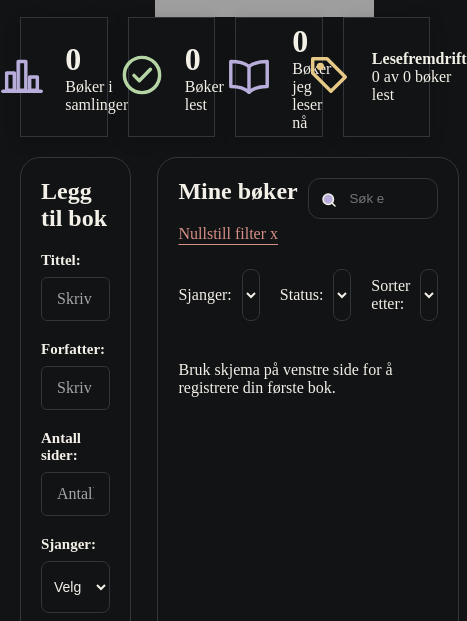
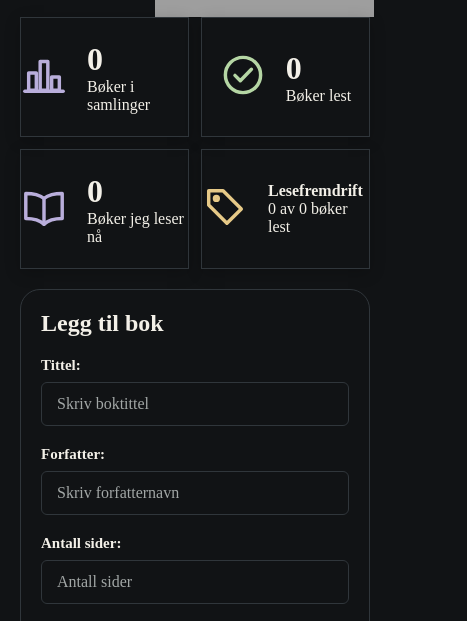
Before and after one commit to beata26pg-hue/book-archive, a plain HTML site: page index.html in a window 390 px wide. Shown: the part 147-768 px from the top of the page, 467 px wide, since content can reach past the window. Drawn offline with Linux system fonts and the light colour scheme; grey boxes are pictures that could not be loaded.

Commit message:
Basic media query for layout

```diff
--- a/css/forms.css
+++ b/css/forms.css
@@ -18,7 +18,6 @@ select {
     display: flex;
     flex-direction: column;
     gap: 20px;
-    max-width: 600px;
 }
 
 .book-form .form-group {
--- a/css/style.css
+++ b/css/style.css
@@ -387,3 +387,38 @@ s .btn-delete:hover {
     width: 60px;
     margin: 0 auto;
 }
+
+/*Media query*/
+@media (max-width: 1024px) {
+    .cards {
+        flex-wrap: wrap;
+
+        .card {
+            flex: 1 1 calc(50% - 10px);
+        }
+    }
+
+    .dashboard {
+        grid-template-columns: 1fr;
+
+        .my-books .filter {
+
+            grid-template-columns: 1fr !important;
+        }
+    }
+
+
+}
+
+@media (max-width: 600px) {
+    .cards {
+        gap: 12px;
+
+    }
+
+    .card {
+        height: 50px;
+    }
+
+
+}
```
